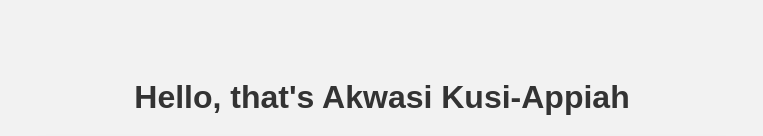
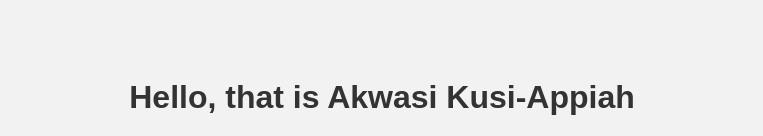
Before and after one commit to akusi-appiah/aws-wk3-beanstalk-app, a website: page public/index.html in a window 1280 px wide. Shown: the top 136 px of the page, without its empty margins (258-1021 px from the left). Drawn offline with Linux system fonts and the light colour scheme.

```diff
--- a/public/index.html
+++ b/public/index.html
@@ -7,7 +7,7 @@
     <link rel="stylesheet" href="/style.css" />
   </head>
   <body>
-    <h1>Hello, that's Akwasi Kusi-Appiah</h1>
+    <h1>Hello, that is Akwasi Kusi-Appiah</h1>
     <div class="image-container">
       <img id="rotating-image" src="/images/tree-pix.png" alt="Natural Sites" />
       <span>This is a website displaying Natural Sights</span>
```
